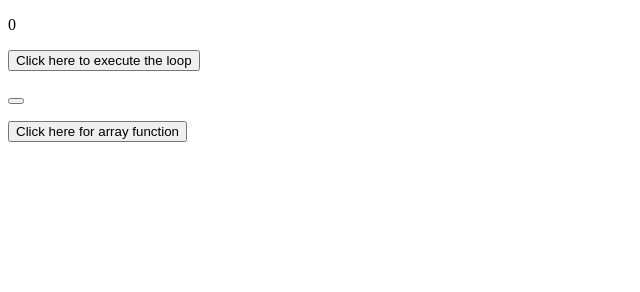
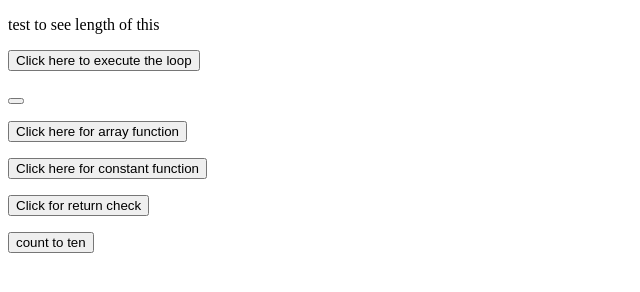
Before and after one commit to LukeSometimesCodes/Javascript-Projects, a plain HTML site: page Project10_loops_arrays/index.html in a window 1280 px wide. Shown: the whole page, without its empty margins (0-640 px from the left). Drawn offline with Linux system fonts and the light colour scheme.

Commit message:
loops and arrays

```diff
--- a/Project10_loops_arrays/JS/main.js
+++ b/Project10_loops_arrays/JS/main.js
@@ -19,3 +19,55 @@ function array_function() {
      dog_picture[3] = "barking";
     document.getElementById("Array").innerHTML = "In this picture, the dog is " + dog_picture[3] + ".";
 }
+
+function constant_function() {
+    const Musical_Instrument = {type:"guitar", brand:"Fender", color:"black"};
+    Musical_Instrument.color= "blue";
+    Musical_Instrument.price = "$900";
+    document.getElementById("Constant").innerHTML="The cost of the " + Musical_Instrument.type + " was " +Musical_Instrument.price;
+}
+
+ var X = 82;
+ document.write(X);
+ {
+    let X = 33;
+    document.write("<br>" + X);
+ }
+ document.write("<br>" + X); //will not work with defer in header
+
+ function returncheck1() {   //return function
+    return "Hello" + Math.PI;
+ }
+
+
+ let car = {
+    make: "Dodge ",
+    model: "Viper ",
+    year: "2021 ",
+    color: "red ",
+    description: function() {
+        return "The car is a " + this.year + this.color + this.make + this.model;
+    }
+ };
+ document.getElementById("Car_Object").innerHTML = car.description();
+
+
+ for (let i =0; i < 15; i++) {                   //breaks out of loop before it finished if something is met, stops loop
+    if (i === 5) {break; }
+    text += "we have reached " + i + "<br>";
+ }
+
+ for (let i = 0; i < 20; i++) {                   // hits one iteration, then skips over it. Continues loop
+    if (i === 10) {continue; }
+    text += "the number is now " + i + "<br>";
+ }
+
+ function count_To_Ten() {
+    var Digit = "";
+    var X = 1;
+    while (X < 11) {
+        Digit += "<br>" + X;
+        X++;
+        document.getElementById("Counting_to_Ten").innerHTML = Digit;
+    }
+ }
--- a/Project10_loops_arrays/index.html
+++ b/Project10_loops_arrays/index.html
@@ -5,7 +5,7 @@
     <meta http-equiv="X-UA-Compatible" content="IE=edge">
     <meta name="viewport" content="width=device-width, initial-scale=1.0">
     <title>Loops and Arrays</title>
-    <script src="./JS/main.js" defer></script>
+    <script src="./JS/main.js" ></script>
 </head>
 <body>
 
@@ -17,5 +17,16 @@
 
     <p id="Array"></p>
     <button onclick="array_function()">Click here for array function</button>
+
+    <p id="Constant"></p>
+    <button onclick="constant_function()">Click here for constant function</button>
+
+    <p id="returncheck"></p>
+    <button onclick="returncheck1()">Click for return check</button>
+
+    <p id="Car_Object"></p>
+
+    <p id="Counting_to_Ten"></p>
+    <button onclick="count_To_Ten()">count to ten</button>
 </body>
 </html>
```
